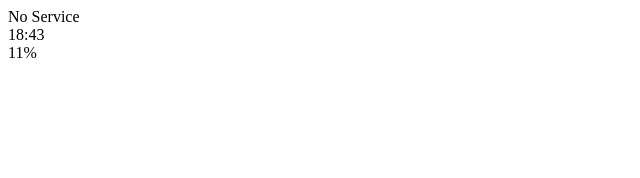
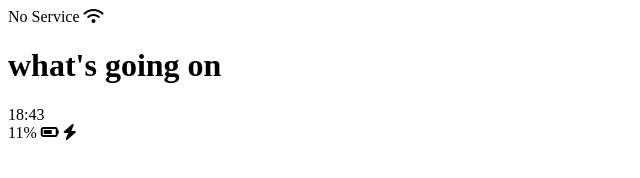
Before and after one commit to iinsue/new-kokoa, a plain HTML site: page index.html in a window 1280 px wide. Shown: the whole page, without its empty margins (0-640 px from the left). Drawn offline with Linux system fonts and the light colour scheme.

Commit message:
chater3 icon
the way of get icons

```diff
--- a/index.html
+++ b/index.html
@@ -9,16 +9,19 @@
     <div id="status-bar">
         <div class="status-bar__column">
             <span>No Service</span>
-            <!-- To Do: Wifi Icon -->
+            <i class="fas fa-wifi"></i>
+            <h1>what's going on</h1>
         </div>
         <div class="status-bar__column">
             <span>18:43</span>
         </div>
         <div class="status-bar__column">
             <span>11%</span>
-            <!--  Battery Icon -->
-            <!-- Lightning Icon-->
+            <i class="fas fa-battery-three-quarters"></i>
+            <i class="fas fa-bolt"></i>
         </div>
     </div>
+
+    <script src="https://kit.fontawesome.com/c4c0c87d90.js" crossorigin="anonymous"></script>
 </body>
 </html>
```
Also changed, not shown: 2 other files.
